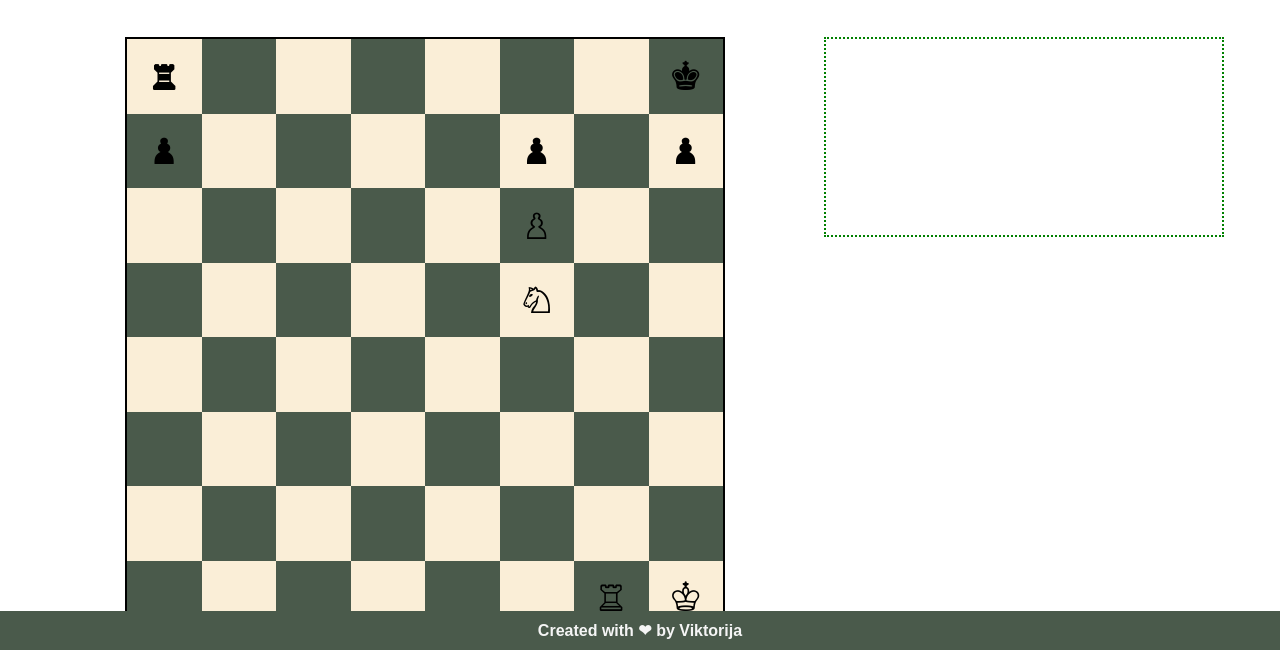
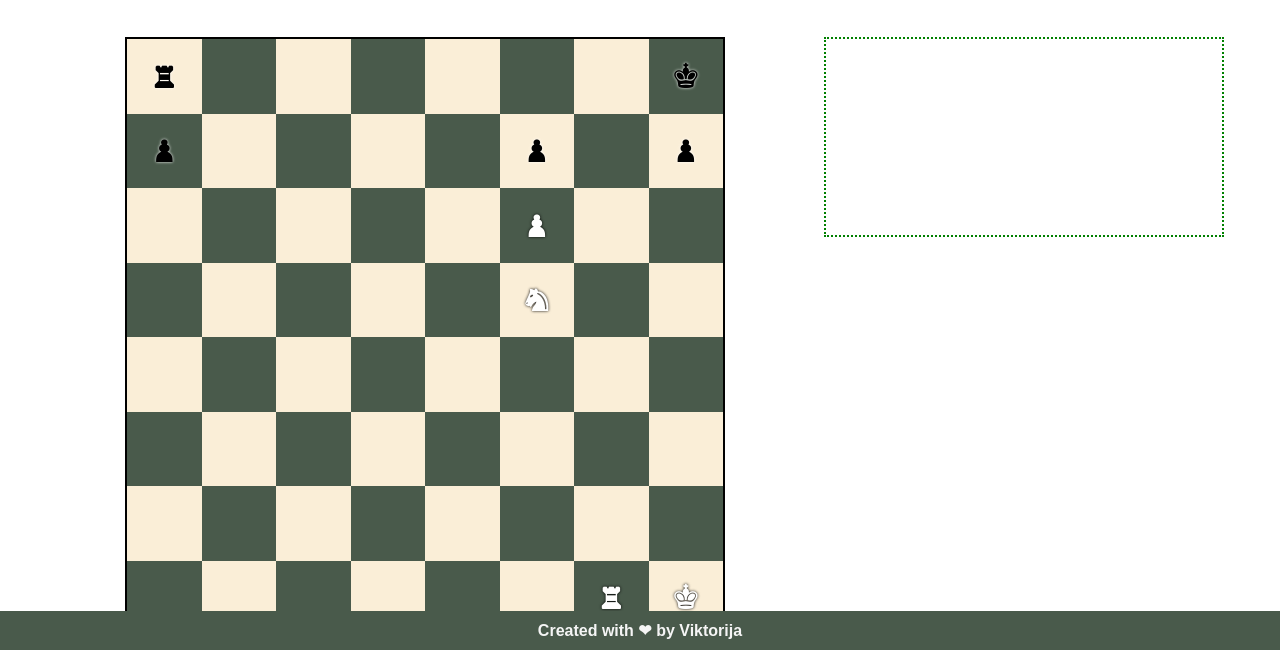
Before and after one commit to vzaboraite/boolean-uk-html-project, a plain HTML site: page pages/exercise.html in a window 1280 px wide. Shown: the part 150-800 px from the top of the page. Drawn offline with Linux system fonts and the light colour scheme.

Commit message:
Change white pieces to filled ones.

```diff
--- a/css/style.css
+++ b/css/style.css
@@ -24,7 +24,7 @@ img {
 
 .header,
 .footer {
-  background-color: rgb(14 35 15 / 75%);
+  background-color: #495a4b;
 
   color: whitesmoke;
   font-weight: 900;
@@ -237,6 +237,12 @@ img {
   border: 2px solid black;
 }
 
+.main.exercise-page .board-container .square {
+  display: grid;
+  place-content: center;
+  place-items: center;
+}
+
 .main.exercise-page .board-container .light-square {
   width: 100%;
   height: 100%;
@@ -246,19 +252,24 @@ img {
 .main.exercise-page .board-container .dark-square {
   width: 100%;
   height: 100%;
-  background-color: rgb(14 35 15 / 75%);
-}
-
-.main.exercise-page .board-container .square {
-  display: grid;
-  place-content: center;
-  place-items: center;
+  background-color: #495a4b;
 }
 
 .main.exercise-page .board-container .chess-piece {
-  font-size: 3.5vw;
+  /* allows chess piece to be responsive, since it is html decimal code at the moment. */
+  font-size: 3vw;
 
   font-family: FreeSerif;
+}
+
+.main.exercise-page .board-container .light-piece {
+  color: #fff;
+  text-shadow: 0 0 3px #000;
+}
+
+.main.exercise-page .board-container .dark-piece {
+  color: #000;
+  text-shadow: 0 0 3px #fff;
 }
 
 .main.exercise-page .description {
--- a/pages/exercise.html
+++ b/pages/exercise.html
@@ -78,7 +78,7 @@
             <div class="square dark-square"></div>
             <div class="square light-square"></div>
             <div class="square dark-square">
-              <span class="chess-piece pawn light-piece">&#9817;</span>
+              <span class="chess-piece pawn light-piece">&#9823;</span>
             </div>
             <div class="square light-square"></div>
             <div class="square dark-square"></div>
@@ -91,7 +91,7 @@
             <div class="square light-square"></div>
             <div class="square dark-square"></div>
             <div class="square light-square">
-              <span class="chess-piece knight light-piece">&#9816;</span>
+              <span class="chess-piece knight light-piece">&#9822;</span>
             </div>
             <div class="square dark-square"></div>
             <div class="square light-square"></div>
@@ -138,10 +138,10 @@
             <div class="square dark-square"></div>
             <div class="square light-square"></div>
             <div class="square dark-square">
-              <span class="chess-piece rook light-piece">&#9814;</span>
+              <span class="chess-piece rook light-piece">&#9820;</span>
             </div>
             <div class="square light-square">
-              <span class="chess-piece king light-piece">&#9812;</span>
+              <span class="chess-piece king light-piece">&#9818;</span>
             </div>
           </div>
           <p class="description">White to play and mate in three</p>
```
